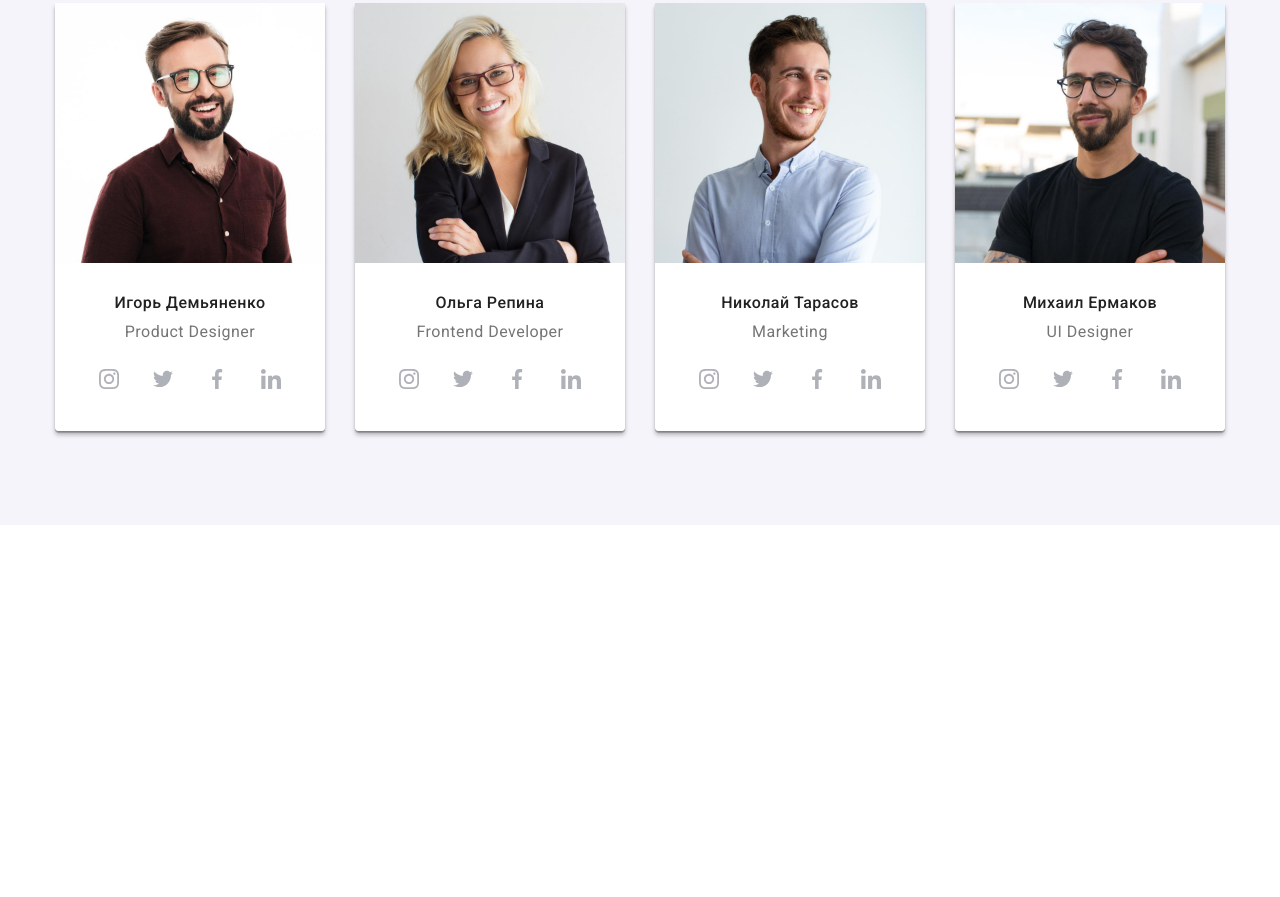
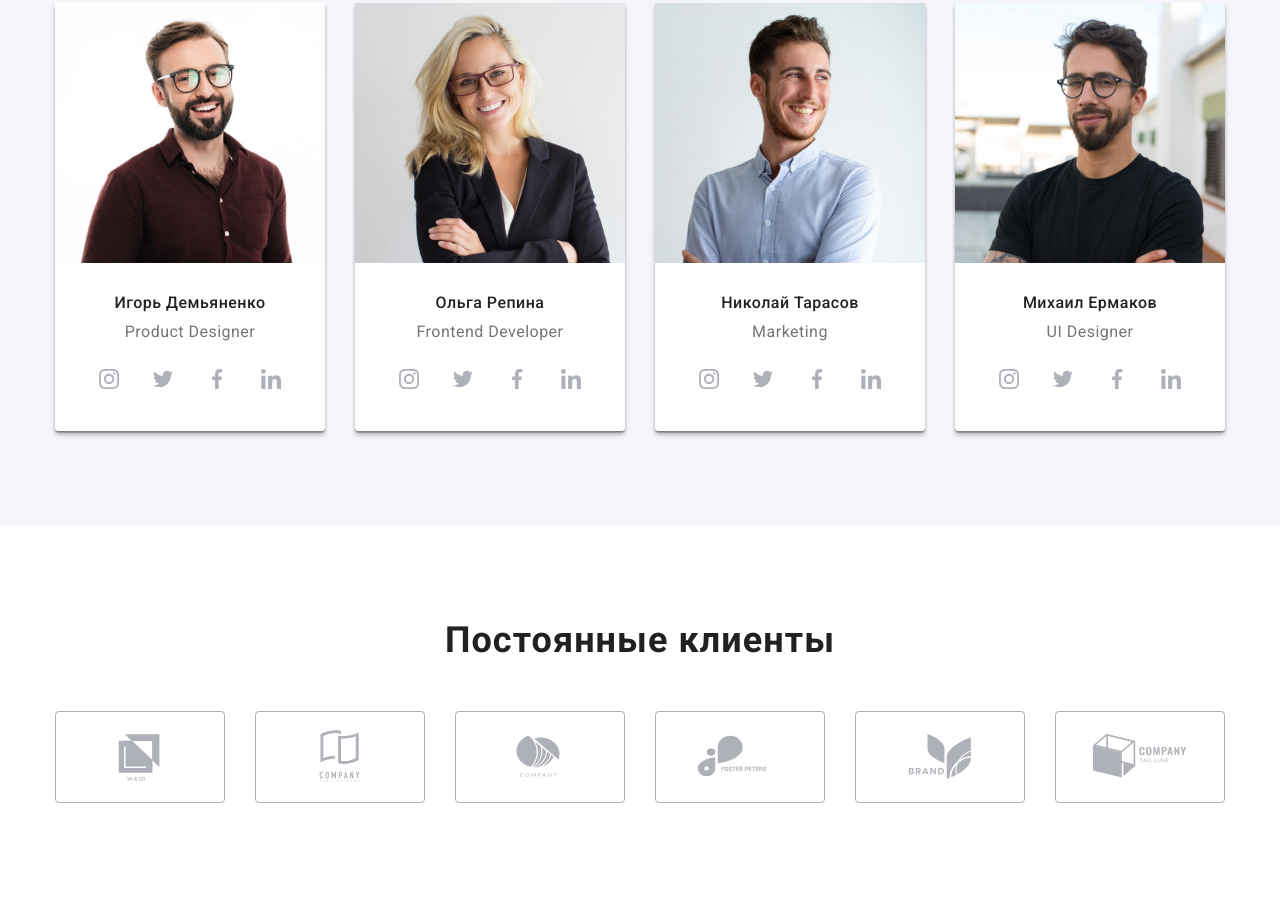
Before and after one commit to kashpav/goit-markup-hw-08, a plain HTML site: page index.html in a window 1280 px wide. Shown: the part 1193-2090 px from the top of the page. Before the commit the page ends 1718 px from the top, so only its background shows below. Drawn offline with nearby package versions, Linux system fonts and the light colour scheme.

Commit message:
додає стилі секціі клієнтів

```diff
--- a/index.html
+++ b/index.html
@@ -306,9 +306,9 @@
 
         <!-- Our clients section -->
 
-        <!-- <section class="about-us constant-clients section">
+        <section class="constant-clients section">
             <div class="container">
-                <h2 class="about-title">Постоянные клиенты</h2>
+                <h2 class="constant-clients-title">Постоянные клиенты</h2>
                 <ul class="constant-clients-list">
                     <li class="clients-title">
                         <a class="clients-link" href="">
@@ -354,7 +354,7 @@
                     </li>
                 </ul>
             </div>
-        </section> -->
+        </section>
     </main>
 
 
--- a/sass/layout/_clients.scss
+++ b/sass/layout/_clients.scss
@@ -1,20 +1,63 @@
 .constant-clients {
     padding-top: 94px;
+    padding-bottom: 94px;
+
+    @media screen and (max-width:1199px) {
+            padding-top: 60px;
+            padding-bottom: 60px;
+        }
 }
 
 .constant-clients-list {
     display: flex;
-    justify-content: space-between;
-    align-items: center;
+    flex-wrap: wrap;
+    margin-left: -30px;
+}
+
+.constant-clients-title {
+    font-weight: 700;
+    font-size: 28px;
+    line-height: 1.18;
+    text-align: center;
+    letter-spacing: 0.03em;
+    color: var(--header-color);
+    margin-bottom: 30px;
+
+    @media screen and (min-width:1200px) {
+    margin-bottom: 50px;
+    font-size: 36px;
+    line-height: 1.17;
+    }
 }
 
 .clients-title {
     display: flex;
+    width: calc(100%/2 - 30px);
+        margin-left: 30px;
+        margin-bottom: 30px;
+
+
+    @media screen and (min-width:768px) {
+    width: calc(100%/3 - 30px);
+    &:nth-last-child(-n+3) {
+            margin-bottom: 0;
+        }
+    }
+
+    @media screen and (min-width:1200px) {
+    width: calc(100%/6 - 30px);
+    margin-bottom: 0;
+    }
 }
+
+.clients-title:nth-last-child(-n+2) {
+            margin-bottom: 0;
+}
+
 
 .clients-link {
     display: flex;
-    width: 170px;
+    width: 100%;
     height: 92px;
     justify-content: center;
     align-items: center;
@@ -34,5 +77,4 @@
 
 .clients-image {
     fill: currentColor;
-    height: 92px;
 }
--- a/sass/layout/_team.scss
+++ b/sass/layout/_team.scss
@@ -105,8 +105,8 @@
 
 .team-title {
     font-weight: 700;
-    font-size: 36px;
-    line-height: 1.17;
+    font-size: 28px;
+    line-height: 1.18;
     text-align: center;
     letter-spacing: 0.03em;
     color: var(--header-color);
@@ -114,5 +114,8 @@
 
     @media screen and (min-width:1200px) {
     margin-bottom: 50px;
+    font-size: 36px;
+    line-height: 1.17;
+
     }
 }
```
Also changed, not shown: css/main.css, css/main.min.css, 2 other files.
